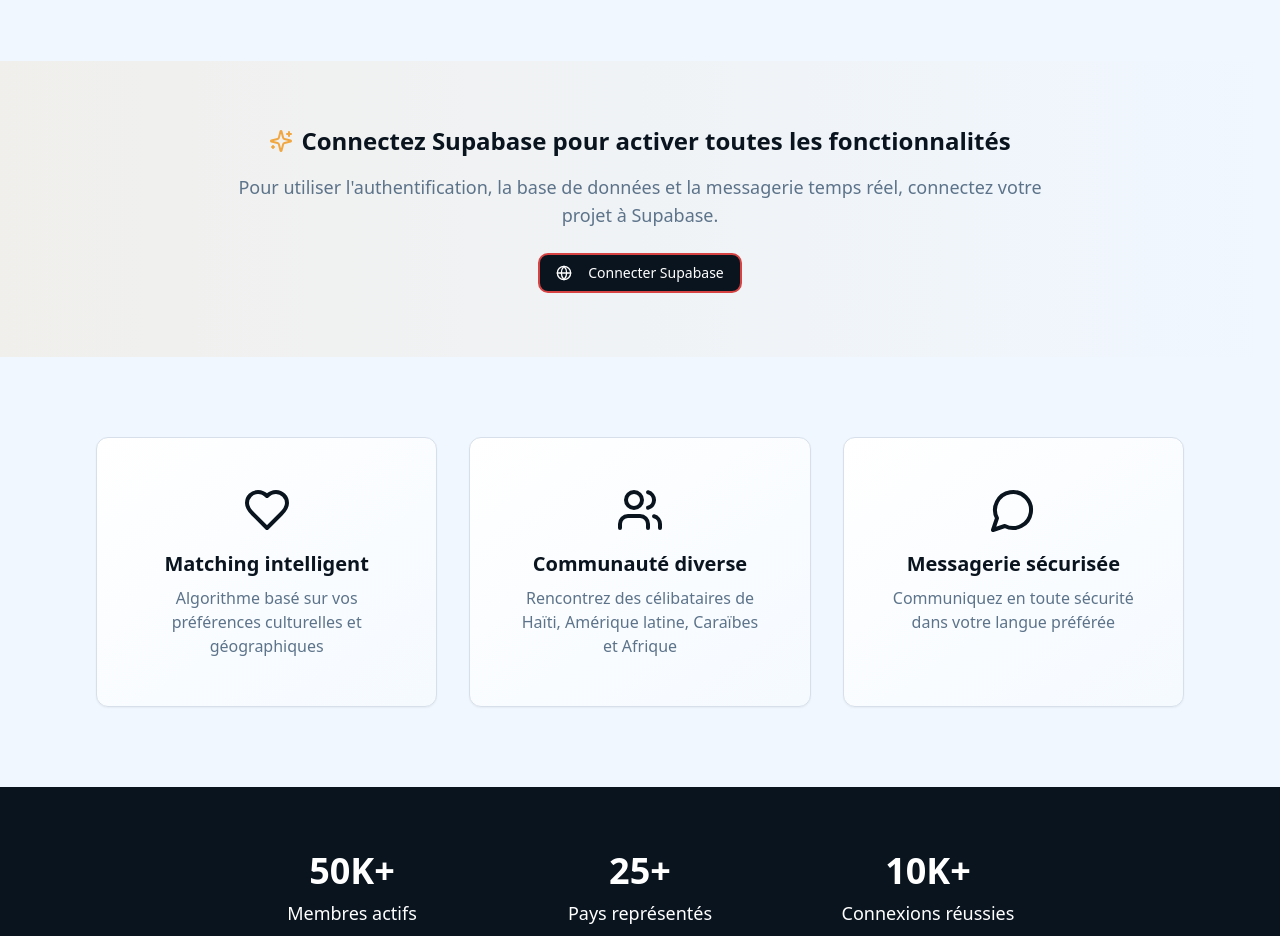
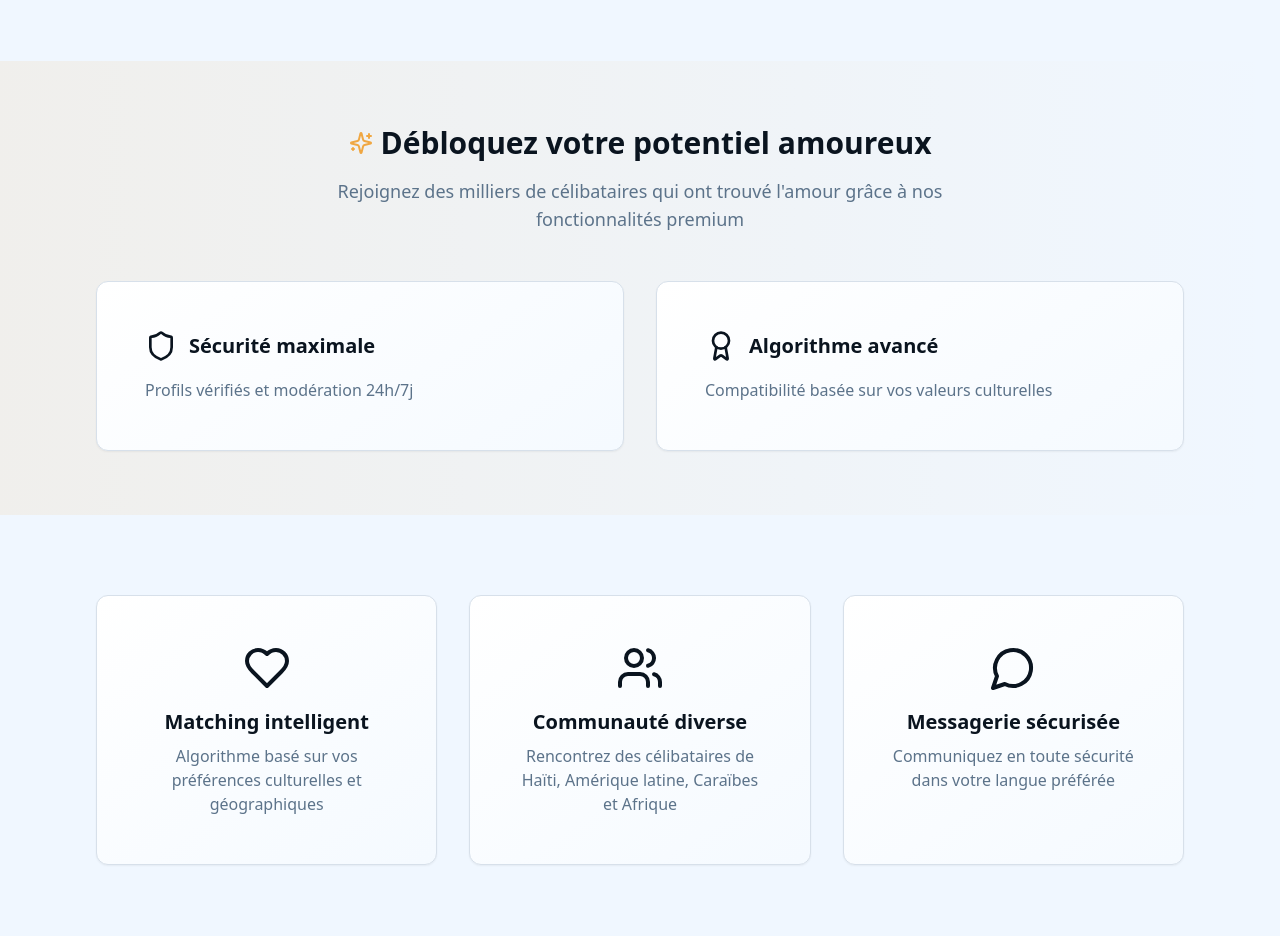
Before and after one commit to QueGo-queb/amora-heartbeat, a React (Vite) app: page / in a window 1280 px wide. Shown: the part 960-1896 px from the top of the page. Built offline with nearby package versions, Linux system fonts and the light colour scheme.

Commit message:
Add login button and improve homepage
Add a "Connectez-vous" button to the homepage for existing users.
Remove the "Connectez Supabase" message and replace it with a more professional and aesthetically pleasing section.

```diff
--- a/src/pages/Index.tsx
+++ b/src/pages/Index.tsx
@@ -1,5 +1,5 @@
 import { useState } from "react";
-import { Heart, Users, MessageCircle, Globe, ArrowRight, Sparkles } from "lucide-react";
+import { Heart, Users, MessageCircle, ArrowRight, Sparkles, Shield, Award } from "lucide-react";
 import { Button } from "@/components/ui/button";
 import { Card, CardContent } from "@/components/ui/card";
 import { Dialog, DialogContent, DialogTrigger } from "@/components/ui/dialog";
@@ -17,6 +17,7 @@ const Index = () => {
       hero: "Trouvez l'amour sans frontières",
       subtitle: "La plateforme de rencontre multiculturelle dédiée aux célibataires haïtiens, latinos, caribéens et africains dans le monde entier",
       cta: "Créer votre compte pour trouver votre moitié",
+      login: "Se connecter",
       features: {
         matching: "Matching intelligent",
         matchingDesc: "Algorithme basé sur vos préférences culturelles et géographiques",
@@ -30,13 +31,20 @@ const Index = () => {
         countries: "Pays représentés",
         matches: "Connexions réussies"
       },
-      supabaseInfo: "Connectez Supabase pour activer toutes les fonctionnalités",
-      supabaseDesc: "Pour utiliser l'authentification, la base de données et la messagerie temps réel, connectez votre projet à Supabase."
+      premium: {
+        title: "Débloquez votre potentiel amoureux",
+        subtitle: "Rejoignez des milliers de célibataires qui ont trouvé l'amour grâce à nos fonctionnalités premium",
+        security: "Sécurité maximale",
+        securityDesc: "Profils vérifiés et modération 24h/7j",
+        matching: "Algorithme avancé",
+        matchingDesc: "Compatibilité basée sur vos valeurs culturelles"
+      }
     },
     en: {
       hero: "Find love without borders",
       subtitle: "The multicultural dating platform dedicated to Haitian, Latino, Caribbean and African singles worldwide",
       cta: "Create your account to find your soulmate",
+      login: "Sign in",
       features: {
         matching: "Smart matching",
         matchingDesc: "Algorithm based on your cultural and geographical preferences",
@@ -50,13 +58,20 @@ const Index = () => {
         countries: "Countries represented",
         matches: "Successful connections"
       },
-      supabaseInfo: "Connect Supabase to activate all features",
-      supabaseDesc: "To use authentication, database and real-time messaging, connect your project to Supabase."
+      premium: {
+        title: "Unlock your love potential",
+        subtitle: "Join thousands of singles who found love through our premium features",
+        security: "Maximum security",
+        securityDesc: "Verified profiles and 24/7 moderation",
+        matching: "Advanced algorithm",
+        matchingDesc: "Compatibility based on your cultural values"
+      }
     },
     ht: {
       hero: "Jwenn lanmou san fwontyè",
       subtitle: "Platfòm randevou miltikiltirèl la ki dedye pou selebatè ayisyen, latino, karayiben ak afriken nan mond lan",
       cta: "Kreye kont ou pou jwenn nanm ou",
+      login: "Konekte",
       features: {
         matching: "Matching entelijan",
         matchingDesc: "Algoritm ki baze sou preferans kiltirèl ak jewografik ou yo",
@@ -70,13 +85,20 @@ const Index = () => {
         countries: "Peyi ki reprezante",
         matches: "Konneksyon ki reyisi"
       },
-      supabaseInfo: "Konekte Supabase pou aktive tout fonksyonalite yo",
-      supabaseDesc: "Pou itilize otantifikasyon, baz done ak mesaj tan reyèl, konekte pwojè ou ak Supabase."
+      premium: {
+        title: "Ouvri potansyèl lanmou ou",
+        subtitle: "Rantre nan dè milye selebatè ki jwenn lanmou ak fonksyonalite premium nou yo",
+        security: "Sekirite maksimòm",
+        securityDesc: "Pwofil verifye ak moderasyon 24è/7j",
+        matching: "Algoritm avanse",
+        matchingDesc: "Konpatibilite ki baze sou valè kiltirèl ou yo"
+      }
     },
     es: {
       hero: "Encuentra el amor sin fronteras",
       subtitle: "La plataforma de citas multicultural dedicada a solteros haitianos, latinos, caribeños y africanos en todo el mundo",
       cta: "Crea tu cuenta para encontrar tu alma gemela",
+      login: "Iniciar sesión",
       features: {
         matching: "Matching inteligente",
         matchingDesc: "Algoritmo basado en tus preferencias culturales y geográficas",
@@ -90,8 +112,14 @@ const Index = () => {
         countries: "Países representados",
         matches: "Conexiones exitosas"
       },
-      supabaseInfo: "Conecta Supabase para activar todas las funciones",
-      supabaseDesc: "Para usar autenticación, base de datos y mensajería en tiempo real, conecta tu proyecto a Supabase."
+      premium: {
+        title: "Desbloquea tu potencial amoroso",
+        subtitle: "Únete a miles de solteros que encontraron el amor con nuestras funciones premium",
+        security: "Máxima seguridad",
+        securityDesc: "Perfiles verificados y moderación 24h/7d",
+        matching: "Algoritmo avanzado",
+        matchingDesc: "Compatibilidad basada en tus valores culturales"
+      }
     }
   };
 
@@ -108,10 +136,15 @@ const Index = () => {
             </div>
             <span className="text-2xl font-bold gradient-text">AMORA</span>
           </div>
+          <div className="flex items-center gap-4">
+            <Button variant="outline" className="hidden sm:inline-flex">
+              {t.login}
+            </Button>
             <LanguageSelector
               selectedLanguage={selectedLanguage}
               onLanguageChange={setSelectedLanguage}
             />
+          </div>
         </div>
       </header>
 
@@ -150,18 +183,38 @@ const Index = () => {
         </div>
       </section>
 
-      {/* Supabase Connection Info */}
+      {/* Premium Features Section */}
       <section className="py-16 px-4 bg-gradient-to-r from-accent/10 via-heart-red/10 to-heart-green/10">
-        <div className="container mx-auto max-w-4xl text-center">
+        <div className="container mx-auto max-w-6xl">
+          <div className="text-center mb-12">
             <div className="flex items-center justify-center gap-2 mb-4">
               <Sparkles className="w-6 h-6 text-accent" />
-            <h2 className="text-2xl font-bold">{t.supabaseInfo}</h2>
+              <h2 className="text-3xl font-bold">{t.premium.title}</h2>
             </div>
-          <p className="text-lg text-muted-foreground mb-6">{t.supabaseDesc}</p>
-          <Button className="btn-secondary">
-            <Globe className="mr-2 w-4 h-4" />
-            Connecter Supabase
-          </Button>
+            <p className="text-lg text-muted-foreground max-w-2xl mx-auto">{t.premium.subtitle}</p>
+          </div>
+
+          <div className="grid grid-cols-1 md:grid-cols-2 gap-8">
+            <Card className="culture-card border-heart-red/20">
+              <CardContent className="pt-6">
+                <div className="flex items-center gap-3 mb-4">
+                  <Shield className="w-8 h-8 text-heart-red" />
+                  <h3 className="text-xl font-semibold">{t.premium.security}</h3>
+                </div>
+                <p className="text-muted-foreground">{t.premium.securityDesc}</p>
+              </CardContent>
+            </Card>
+
+            <Card className="culture-card border-heart-green/20">
+              <CardContent className="pt-6">
+                <div className="flex items-center gap-3 mb-4">
+                  <Award className="w-8 h-8 text-heart-green" />
+                  <h3 className="text-xl font-semibold">{t.premium.matching}</h3>
+                </div>
+                <p className="text-muted-foreground">{t.premium.matchingDesc}</p>
+              </CardContent>
+            </Card>
+          </div>
         </div>
       </section>
 
```
Lines whose indentation alone changed are shown as unchanged.
